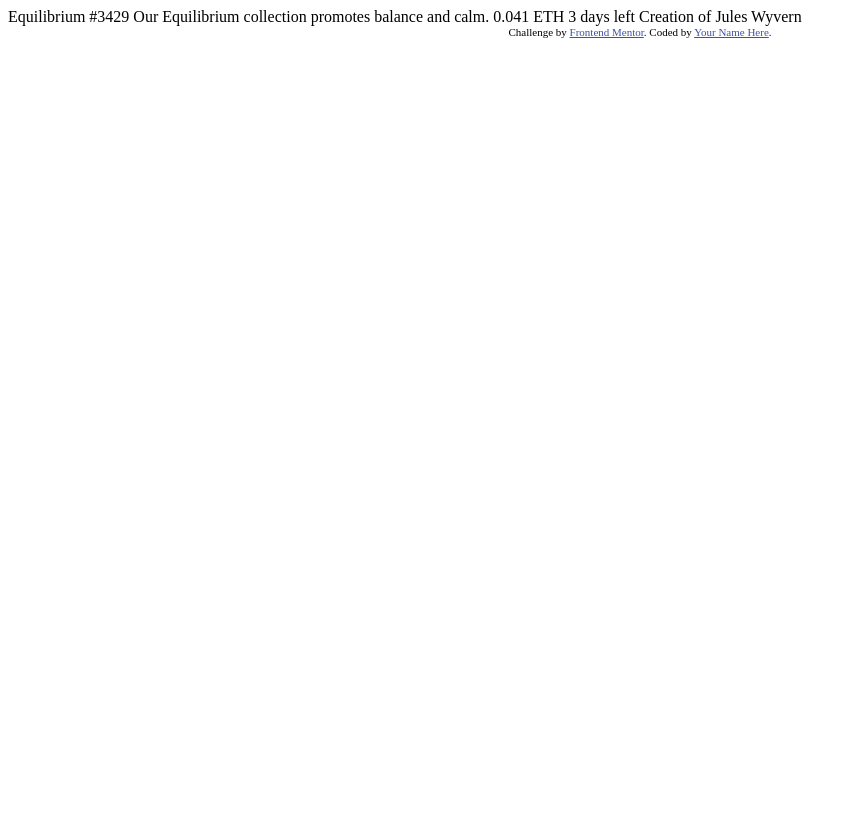
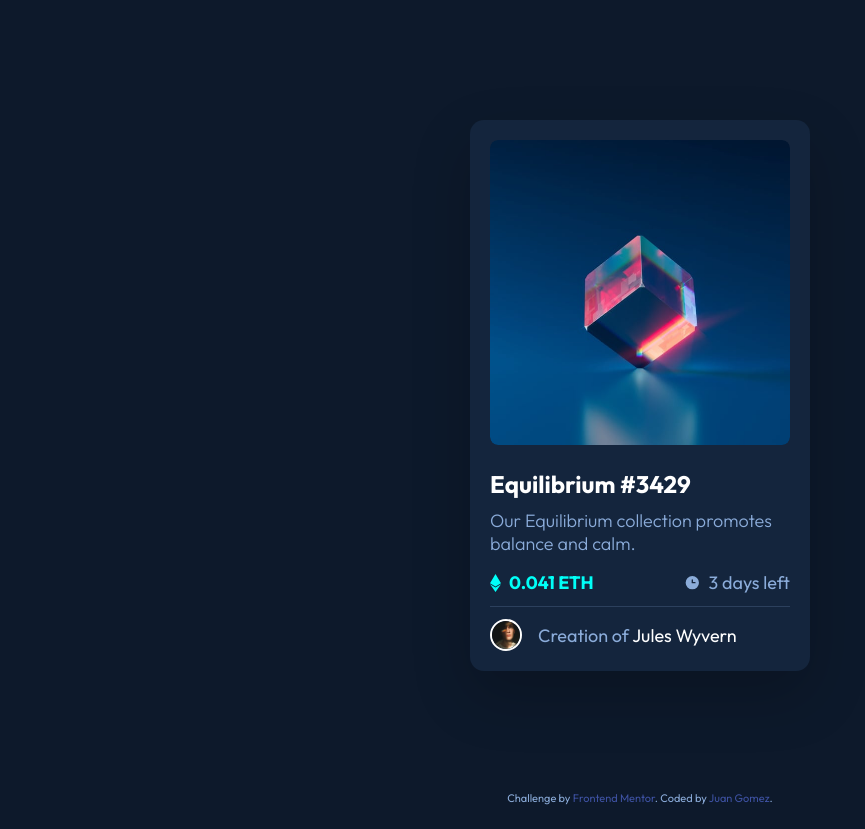
Before and after one commit to newbpydev/02-nft-preview-card-component-main, a plain HTML site: page index.html in a window 1280 px wide. Shown: the whole page, without its empty margins (0-865 px from the left). Before the commit the page ends 800 px from the top, so only its background shows below. Drawn offline with Linux system fonts and the light colour scheme.

Commit message:
finished the project, updated the readme.md

```diff
--- a/css/style.css
+++ b/css/style.css
@@ -42,24 +42,166 @@ The designs were created to the following widths:
 */
 /** General style  */
 * {
-
+  margin: 0;
+  padding: 0;
+  box-sizing: border-box;
 }
 
+html {
+  font-size: 10px;
+}
 
+body {
+  font-family: "Outfit", sans-serif;
+  font-size: 1.8rem;
+  color: hsl(215, 51%, 70%);
+}
 
+p {
+  font-weight: 400;
+}
 
+/** layout style  */
+.content-main {
+  display: grid;
+  grid-template-columns: repeat(5, 1fr);
+  row-gap: 12rem;
+  background-color: hsl(217, 54%, 11%);
+  padding-top: 12rem;
+  padding-bottom: 12rem;
+}
 
+.card {
+  width: 34rem;
+  padding: 2rem;
+  grid-column: 3 / 4;
+
+  background-color: hsl(216, 50%, 16%);
+  box-shadow: 0 2.4rem 6rem rgba(0, 0, 0, 0.2);
+
+  display: flex;
+  flex-direction: column;
+  border-radius: 1.4rem;
+}
+
+/** Card style  */
+.card-img-top {
+  width: 100%;
+  height: auto;
+  border-radius: 0.8rem;
+  margin-bottom: 2.4rem;
+
+  position: relative;
+  overflow: hidden;
+}
+
+.card-img-top-eth {
+  width: 100%;
+  height: 100%;
+  background-size: cover;
+  border-radius: 0.8rem;
+}
+
+.card-img-top-overlay {
+  position: absolute;
+  top: 50%;
+  left: 50%;
+  transform: translate(-50%, -50%);
+
+  background-color: hsl(178, 100%, 50%);
+  padding: 15rem;
+  opacity: 0;
+  cursor: pointer;
+  transition: all 0.3s;
+}
+
+.card-img-top:hover .card-img-top-overlay {
+  opacity: 0.5;
+}
+
+.card-heading {
+  font-weight: 600;
+  font-size: 2.4rem;
+  margin-bottom: 1rem;
+  color: hsl(0, 0%, 100%);
+  transition: all 0.3s;
+}
+.card-heading:hover {
+  color:hsl(178, 100%, 50%);
+  cursor: pointer;
+}
+
+.card-text {
+  font-weight: 300;
+  margin-bottom: 1.6rem;
+}
+
+.card-value-box {
+  display: flex;
+  justify-content: space-between;
+  padding-bottom: 1.2rem;
+  border-bottom: 0.1rem solid rgba(139, 172, 218, 0.2);
+  margin-bottom: 1.2rem;
+}
+
+.icon-box {
+  display: flex;
+  align-items: center;
+  gap: 0.8rem;
+}
+
+.card-value {
+  font-weight: 600;
+  color: hsl(178, 100%, 50%);
+}
+
+.card-days-left {
+  font-weight: 400;
+}
+
+.card-creator-box {
+  display: flex;
+  align-items: center;
+  gap: 1.6rem;
+}
+
+.card-img-avatar {
+  height: 3.2rem;
+  border: 0.2rem solid hsl(0, 0%, 100%);
+  border-radius: 50%;
+}
+
+.card-creator {
+}
+
+.creator-name {
+  color: hsl(0, 0%, 100%);
+  transition: all 0.3s;
+}
+
+.creator-name:hover {
+  cursor: pointer;
+  color:hsl(178, 100%, 50%)
+}
 
 /** FrontEndMentor style  */
-/** FrontEndMentor style  */
-/** FrontEndMentor style  */
-/** FrontEndMentor style  */
-/** FrontEndMentor style  */
-/** FrontEndMentor style  */
 .attribution {
-        font-size: 11px;
-        text-align: center;
-      }
-      .attribution a {
-        color: hsl(228, 45%, 44%);
-      }
+  font-size: 1.1rem;
+  text-align: center;
+  background-color: hsl(217, 54%, 11%);
+  padding-bottom: 2.4rem;
+}
+.attribution a {
+  text-decoration: none;
+  color: hsl(228, 45%, 44%);
+}
+
+@media only screen and  (max-width: 24em) {
+  .content-main {
+    min-width: 37.5rem;
+  }
+
+  .footer-attribution {
+    min-width: 37.5rem;
+  }
+}
--- a/index.html
+++ b/index.html
@@ -15,22 +15,55 @@
     <link rel="preconnect" href="https://fonts.googleapis.com" />
     <link rel="preconnect" href="https://fonts.gstatic.com" crossorigin />
     <link
-      href="https://fonts.googleapis.com/css2?family=Outfit:wght@400;700&display=swap"
+      href="https://fonts.googleapis.com/css2?family=Outfit:wght@300;400;700&display=swap"
       rel="stylesheet"
     />
 
     <title>Frontend Mentor | NFT preview card component</title>
-    <link rel="stylesheet" href="css/style.css">
+    <link rel="stylesheet" href="css/style.css" />
   </head>
+
   <body>
-    Equilibrium #3429 Our Equilibrium collection promotes balance and calm.
-    0.041 ETH 3 days left Creation of Jules Wyvern
+    <main class="content-main">
+      <article class="card">
+        <div class="card-img-top">
+          <img class="card-img-top-eth" src="images/image-equilibrium.jpg" alt="Image
+          of an Equilibrium cube">
+          <img class="card-img-top-overlay" src="images/icon-view.svg" alt="Image
+          of an Equilibrium cube">
+        </div>
 
-    <div class="attribution">
-      Challenge by
-      <a href="https://www.frontendmentor.io?ref=challenge" target="_blank"
-        >Frontend Mentor</a
-      >. Coded by <a href="#">Your Name Here</a>.
-    </div>
+
+        <p class="card-heading">Equilibrium #3429</p>
+        <p class="card-text">Our Equilibrium collection promotes balance and
+        calm.</p>
+
+        <div class="card-value-box">
+          <div class="icon-box">
+            <img class="icon-eth" src="images/icon-ethereum.svg" alt="an Ethereum icon">
+            <span class="card-value">0.041 ETH</span>
+          </div>
+
+          <div class="icon-box">
+            <img class="icon-clock" src="images/icon-clock.svg" alt="an icon of a clock">
+            <span class="card-days-left">3 days left</span>
+          </div>
+        </div>
+
+        <div class="card-creator-box">
+          <img class="card-img-avatar" src="images/image-avatar.png" alt="avatar image of Jules Wyvern">
+          <p class="card-creator">Creation of <span class="creator-name">Jules Wyvern</span></p>
+        </div>
+      </article>
+    </main>
+    <footer class="footer-attribution">
+      <div class="attribution">
+        Challenge by
+        <a href="https://www.frontendmentor.io?ref=challenge" target="_blank"
+          >Frontend Mentor</a
+        >. Coded by <a href="https://github.com/newbpydev/02-nft-preview-card-component-main">Juan Gomez</a>.
+      </div>
+    </footer>
+
   </body>
 </html>
```
Also changed, not shown: images/screenshot-desktop.png (added), images/screenshot-mobile.png (added), 3 other files.
